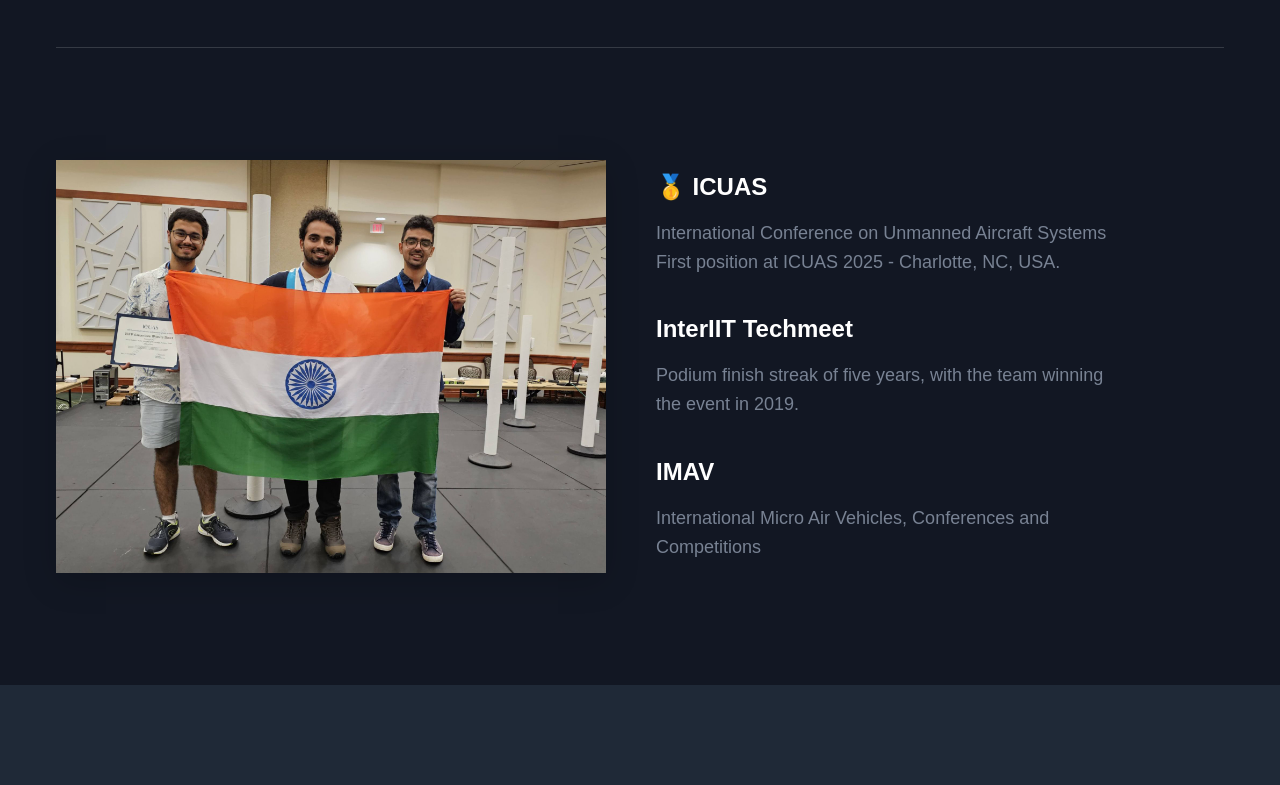
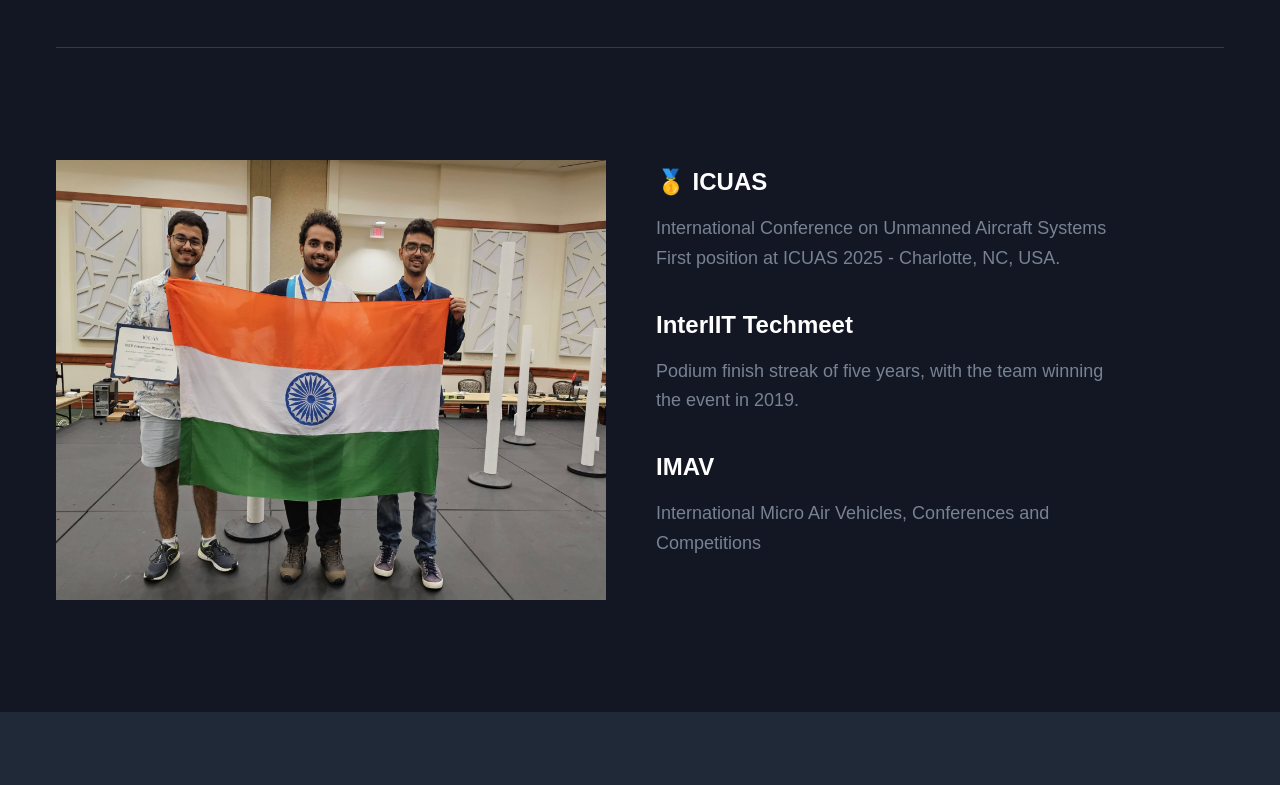
Before and after one commit to AerialRobotics-IITK/ariitk, a Next.js app: page /about in a window 1280 px wide. Shown: the part 845-1630 px from the top of the page. Built offline with nearby package versions, Linux system fonts and the light colour scheme; a web font is replaced by a local one.

Commit message:
fixes again

```diff
--- a/app/layout.tsx
+++ b/app/layout.tsx
@@ -1,51 +1,11 @@
-// "use client";
-
-// import Footer from "@/components/Footer";
-// import Header from "@/components/Header";
-// import ScrollToTop from "@/components/ScrollToTop";
-// import { Hammersmith_One } from "next/font/google";
-// import "node_modules/react-modal-video/css/modal-video.css";
-// import "../styles/index.css";
-
-// const inter = Hammersmith_One({ subsets: ["latin"], weight: "400" });
-
-// export default function RootLayout({
-//   children,
-// }: {
-//   children: React.ReactNode;
-// }) {
-//   return (
-//     <html suppressHydrationWarning lang="en">
-//       {/*
-//         <head /> will contain the components returned by the nearest parent
-//         head.js. Find out more at https://beta.nextjs.org/docs/api-reference/file-conventions/head
-//       */}
-//       <head />
-
-//       <body className={`bg-[#FCFCFC] dark:bg-black ${inter.className}`}>
-//         <Providers>
-//           <Header />
-//           {children}
-//           <Footer />
-//           <ScrollToTop />
-//         </Providers>
-//       </body>
-//     </html>
-//   );
-// }
-
-// import { Providers } from "./providers";
-
 "use client";
 
 import Footer from "@/components/Footer";
 import Header from "@/components/Header";
 import ScrollToTop from "@/components/ScrollToTop";
-import SmoothScrollLayout from "@/components/SmoothScrollLayout"; // <-- Import here
 import { Hammersmith_One } from "next/font/google";
 import "node_modules/react-modal-video/css/modal-video.css";
 import "../styles/index.css";
-import { Providers } from "./providers";
 
 const inter = Hammersmith_One({ subsets: ["latin"], weight: "400" });
 
@@ -56,13 +16,16 @@ export default function RootLayout({
 }) {
   return (
     <html suppressHydrationWarning lang="en">
+      {/*
+        <head /> will contain the components returned by the nearest parent
+        head.js. Find out more at https://beta.nextjs.org/docs/api-reference/file-conventions/head
+      */}
       <head />
+
       <body className={`bg-[#FCFCFC] dark:bg-black ${inter.className}`}>
         <Providers>
           <Header />
-          <SmoothScrollLayout>
-            {children}
-          </SmoothScrollLayout>
+          {children}
           <Footer />
           <ScrollToTop />
         </Providers>
@@ -70,3 +33,5 @@ export default function RootLayout({
     </html>
   );
 }
+
+import { Providers } from "./providers";
--- a/components/About/AboutSectionTwo.tsx
+++ b/components/About/AboutSectionTwo.tsx
@@ -1,34 +1,29 @@
-import React from "react";
 import Image from "next/image";
-import AnimatedImage from "../Common/AnimatedImage";
 
-const AboutSectionTwo: React.FC = () => {
+const AboutSectionTwo = () => {
   return (
     <section className="py-16 md:py-20 lg:py-28">
       <div className="container">
         <div className="-mx-4 flex flex-wrap items-center">
-          {/* Animated image on the left */}
           <div className="w-full px-4 lg:w-1/2">
-            <AnimatedImage
-              side="left"
-              delay={0.2}
-              className="relative mx-auto mb-12 aspect-[32/24] max-w-[550px] text-center lg:m-0"
+            <div
+              className="wow fadeInUp relative mx-auto mb-12 aspect-[30/24] max-w-[550px] text-center lg:m-0"
+              data-wow-delay=".15s"
             >
               <Image
                 src="/images/icuas25.jpeg"
-                alt="icuas 2025 winners"
+                alt="about image"
                 fill
-                className="dark:hidden"
+                className="drop-shadow-three dark:hidden dark:drop-shadow-none"
               />
               <Image
                 src="/images/icuas25.jpeg"
-                alt="icuas 2025 winners"
+                alt="about image"
                 fill
-                className="hidden dark:block"
+                className="hidden drop-shadow-three dark:block dark:drop-shadow-none"
               />
-            </AnimatedImage>
+            </div>
           </div>
-          {/* Description on the right */}
           <div className="w-full px-4 lg:w-1/2">
             <div className="wow fadeInUp max-w-[470px]" data-wow-delay=".2s">
               <div className="mb-9">
@@ -49,7 +44,7 @@ const AboutSectionTwo: React.FC = () => {
                   event in 2019.
                 </p>
               </div>
-              <div className="mb-0">
+              <div className="mb-9">
                 <h3 className="mb-4 text-xl font-bold text-black dark:text-white sm:text-2xl lg:text-xl xl:text-2xl">
                   IMAV
                 </h3>
--- a/components/Blog/SingleBlog.tsx
+++ b/components/Blog/SingleBlog.tsx
@@ -1,27 +1,18 @@
 import { Blog } from "@/types/blog";
 import Image from "next/image";
 import Link from "next/link";
-import AnimatedImage from "../Common/AnimatedImage";
 
-const SingleBlog = ({
-  blog,
-  index,
-}: {
-  blog: Blog;
-  index: number;
-}) => {
+const SingleBlog = ({ blog }: { blog: Blog }) => {
   const { title, image, paragraph, author, tags, publishDate, reflink } = blog;
-  const side = index % 2 === 0 ? "left" : "right";
-
   return (
     <>
-      <AnimatedImage side={side} delay={0.1 * index}>
       <div
-          className="wow fadeInUp group relative overflow-hidden rounded-sm bg-white shadow-lg duration-300 hover:shadow-xl dark:bg-dark dark:hover:shadow-gray-700"
+        className="wow fadeInUp group relative overflow-hidden rounded-sm bg-white shadow-one duration-300 hover:shadow-two dark:bg-dark dark:hover:shadow-gray-dark"
         data-wow-delay=".1s"
       >
+        {/* done shit here */}
         <Link href={reflink} className="relative block aspect-[37/22] w-full">
-            <span className="absolute right-6 top-6 z-20 inline-flex items-center justify-center rounded-full bg-gray-800 px-4 py-2 text-sm font-semibold capitalize text-white">
+          <span className="absolute right-6 top-6 z-20 inline-flex items-center justify-center rounded-full bg-primary px-4 py-2 text-sm font-semibold capitalize text-white">
             {tags[0]}
           </span>
           <Image src={image} alt="image" fill />
@@ -49,6 +40,7 @@ const SingleBlog = ({
                 <h4 className="mb-1 text-sm font-medium text-dark dark:text-white">
                   By {author.name}
                 </h4>
+                {/* <p className="text-xs text-body-color">{author.designation}</p> */}
               </div>
             </div>
             <div className="inline-block">
@@ -60,7 +52,6 @@ const SingleBlog = ({
           </div>
         </div>
       </div>
-      </AnimatedImage>
     </>
   );
 };
--- a/components/Brands/index.tsx
+++ b/components/Brands/index.tsx
@@ -1,9 +1,8 @@
 import { Brand } from "@/types/brand";
 import Image from "next/image";
 import brandsData from "@/components/Brands/brandsData";
-import AnimatedImage from "@/components/Common/AnimatedImage";
 
-const Brands: React.FC = () => {
+const Brands = () => {
   return (
     <section className="pt-16">
       <div className="container">
@@ -14,7 +13,7 @@ const Brands: React.FC = () => {
               data-wow-delay=".1s"
             >
               {brandsData.map((brand, index) => (
-                <SingleBrand key={brand.id} brand={brand} index={index} />
+                <SingleBrand key={brand.id} brand={brand}/>
               ))}
             </div>
           </div>
@@ -26,29 +25,18 @@ const Brands: React.FC = () => {
 
 export default Brands;
 
-type SingleBrandProps = {
-  brand: Brand;
-  index: number;
-};
-
-const SingleBrand: React.FC<SingleBrandProps> = ({ brand, index }) => {
+const SingleBrand = ({ brand }: { brand: Brand }) => {
   const { href, image, name } = brand;
-  const side = index % 2 === 0 ? "left" : "right";
-
   return (
-    <AnimatedImage
-      side={side}
-      delay={0.1 * index}
-      className="mx-3 flex w-full max-w-[160px] items-center justify-center py-[15px] sm:mx-4 lg:max-w-[150px] xl:mx-6 xl:max-w-[150px] 2xl:mx-8 2xl:max-w-[160px]"
-    >
+    <div className="mx-3 flex w-full max-w-[200px] items-center justify-center py-[15px] sm:mx-4 lg:max-w-[180px] xl:mx-6 xl:max-w-[180px] 2xl:mx-8 2xl:max-w-[200px]">
       <a
         href={href}
         target="_blank"
         rel="nofollow noreferrer"
-        className="relative h-12 w-full bg-white dark:bg-gray-200 rounded-sm"
+        className="relative h-16 w-full bg-white dark:bg-gray-200 transition duration-500ms hover:scale-105 rounded-sm"
       >
         <Image src={image} alt={name} fill className="object-contain"/>
       </a>
-    </AnimatedImage>
+    </div>
   );
 };
--- a/components/Common/AnimatedImage.tsx
+++ /dev/null
@@ -1,51 +0,0 @@
-'use client';
-
-import { ReactNode } from 'react';
-import { motion } from 'framer-motion';
-
-interface AnimatedImageProps {
-  children: ReactNode;
-  side?: 'left' | 'right';
-  delay?: number;
-  className?: string;
-}
-
-const AnimatedImage = ({
-  children,
-  side = 'left',
-  delay = 0,
-  className = ''
-}: AnimatedImageProps) => {
-  return (
-    <motion.div
-      initial={{
-        opacity: 0,
-        x: side === 'left' ? -100 : 100,
-        scale: 0.8,
-        boxShadow: '0 0 0px rgba(0,0,0,0)'
-      }}
-      whileInView={{
-        opacity: 1,
-        x: 0,
-        scale: 1,
-        boxShadow: '0 8px 32px rgba(0,0,0,0.18)' // neutral shadow
-      }}
-      viewport={{ once: true, amount: 0.2 }}
-      transition={{
-        duration: 0.7,
-        delay,
-        ease: 'easeOut',
-        boxShadow: { duration: 1.2, ease: 'easeOut', delay }
-      }}
-      className={className}
-      whileHover={{
-        scale: 1.05,
-        boxShadow: '0 12px 40px rgba(0,0,0,0.28)' // neutral shadow
-      }}
-    >
-      {children}
-    </motion.div>
-  );
-};
-
-export default AnimatedImage;
--- a/components/Features/SingleFeature.tsx
+++ b/components/Features/SingleFeature.tsx
@@ -1,35 +1,24 @@
 import { Feature } from "@/types/feature";
 import Image from "next/image";
-import AnimatedImage from "../Common/AnimatedImage";
 
-interface SingleFeatureProps {
-  feature: Feature;
-  index: number;
-}
-
-const SingleFeature: React.FC<SingleFeatureProps> = ({ feature, index }) => {
+const SingleFeature = ({ feature }: { feature: Feature }) => {
   const { icon, title, paragraph } = feature;
-  const side = index % 2 === 0 ? "left" : "right";
-
   return (
     <div className="w-full">
       <div className="wow fadeInUp" data-wow-delay=".15s">
-        <AnimatedImage side={side} delay={0.1 * index}>
-          <div className="relative h-20 w-20 mx-auto mb-6">
+        <div className="relative mb-10 flex h-[70px] w-[70px] items-center justify-center rounded-md">
           <Image
-              src={icon || "/images/imav.jpg"}
+            src={icon}
             alt={title}
             fill
             className="object-contain"
-              sizes="80px"
-              priority={index === 0}
           />
         </div>
-        </AnimatedImage>
-        <h3 className="mb-5 text-xl font-bold text-black dark:text-white sm:text-2xl lg:text-xl xl:text-2xl text-center">
+
+        <h3 className="mb-5 text-xl font-bold text-black dark:text-white sm:text-2xl lg:text-xl xl:text-2xl">
           {title}
         </h3>
-        <p className="pr-[10px] text-base font-medium leading-relaxed text-body-color text-center">
+        <p className="pr-[10px] text-base font-medium leading-relaxed text-body-color">
           {paragraph}
         </p>
       </div>
--- a/components/Features/index.tsx
+++ b/components/Features/index.tsx
@@ -10,8 +10,8 @@ const Features = () => {
           <SectionTitle title="Awards and Recognition" paragraph="" center />
 
           <div className="grid grid-cols-1 gap-x-8 gap-y-14 md:grid-cols-2 lg:grid-cols-4">
-            {featuresData.map((feature, index) => (
-              <SingleFeature key={feature.id} feature={feature} index={index} />
+            {featuresData.map((feature) => (
+              <SingleFeature key={feature.id} feature={feature} />
             ))}
           </div>
         </div>
```
Also changed, not shown: app/timeline/page.tsx (+4 -4 lines), components/About/AboutSectionOne.tsx (+18 -14 lines), components/Blog/index.tsx (+3 -5 lines), components/Hero/index.tsx (+17 -24 lines), components/SmoothScrollLayout.tsx (deleted, +0 -24 lines). Lines whose indentation alone changed are shown as unchanged.
